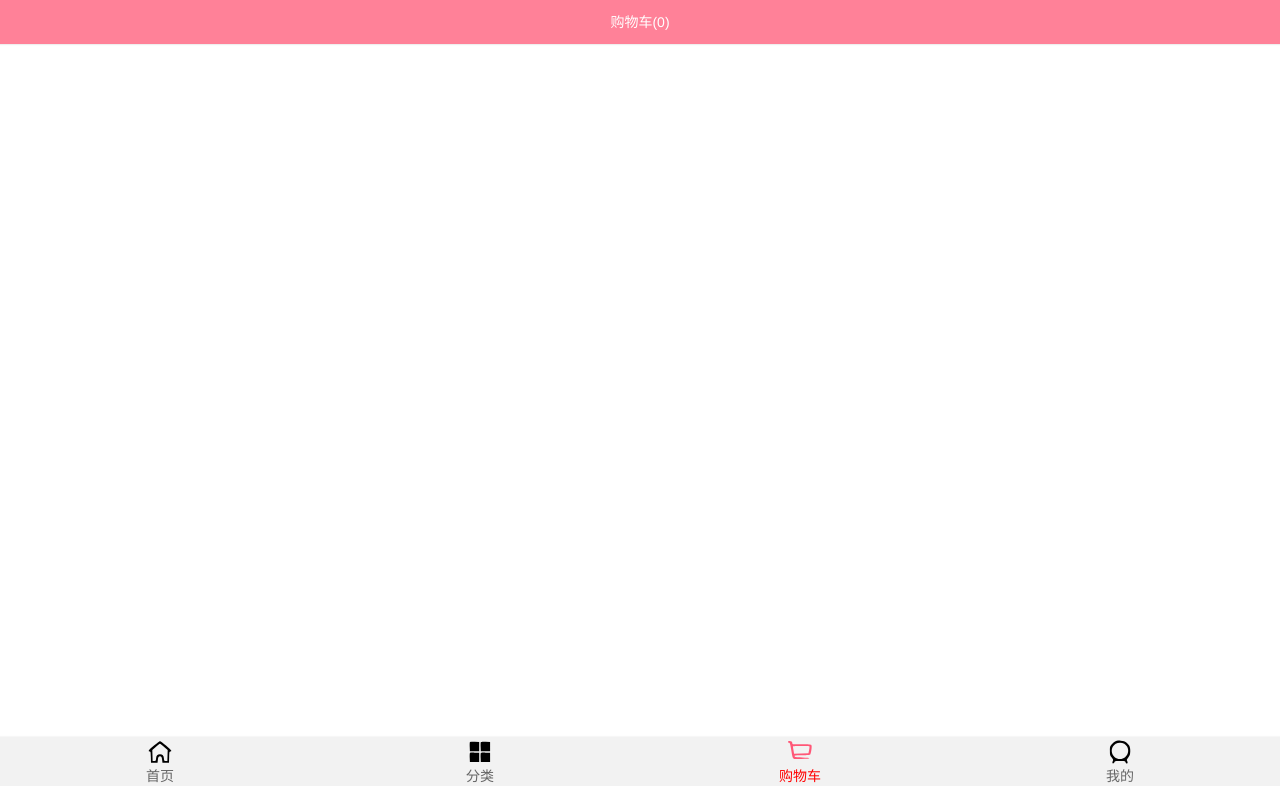
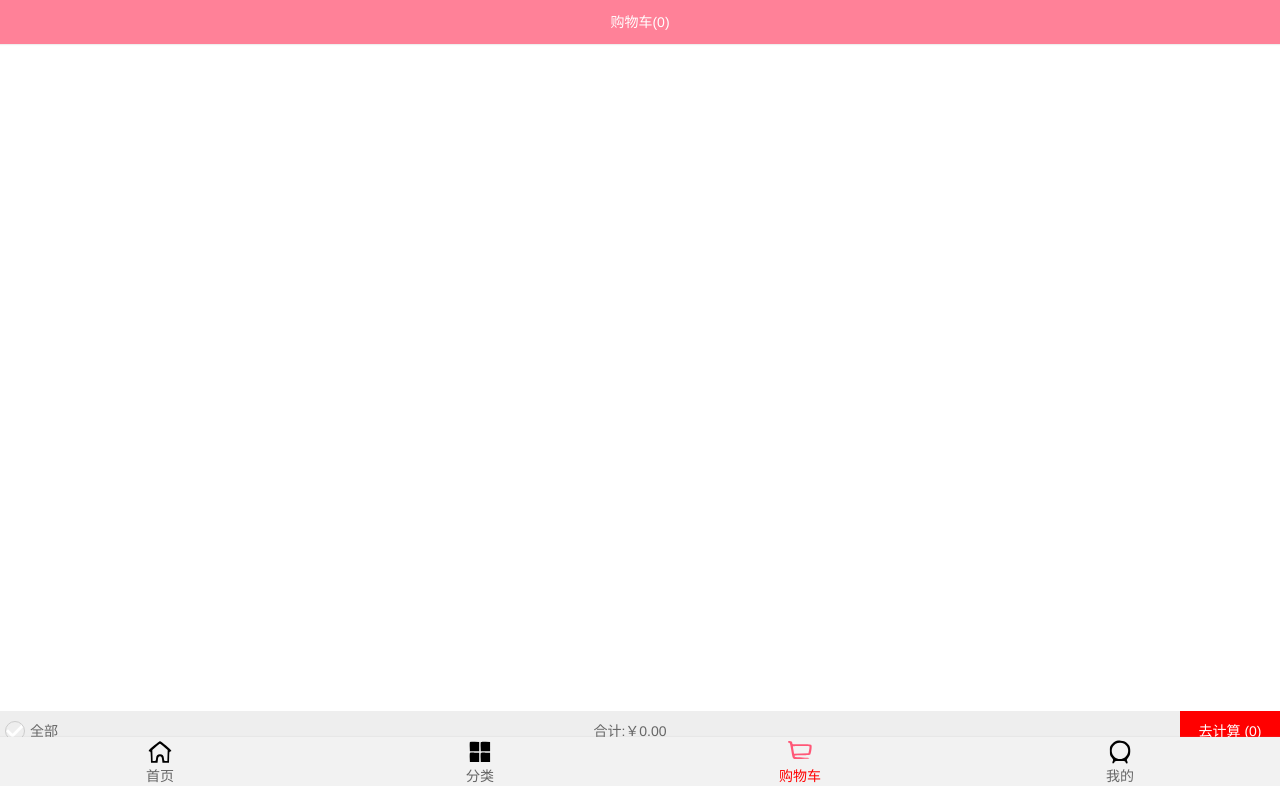
Before and after one commit to futuwxq/mall, a Vue app: page /cart in a window 1280 px wide. Built offline with nearby package versions, Linux system fonts and the light colour scheme.

Commit message:
cart function

```diff
--- /dev/null
+++ b/src/components/common/toast/Toast.vue
@@ -0,0 +1,40 @@
+<template>
+  <div class="totast" v-show="isShow">
+    <div>{{messages}}</div>
+  </div>
+</template>
+
+<script>
+export default {
+  name: "Toast",
+  data() {
+    return {
+      messages: "",
+      isShow: false,
+    };
+  },
+  methods: {
+    show(messages = "默认文字", duration = 2000) {
+      this.isShow = true;
+      this.messages = messages;
+      setTimeout(() => {
+        this.isShow = false;
+        this.messages = "";
+      }, duration);
+    },
+  },
+};
+</script>
+
+<style scoped>
+.totast {
+  position: absolute;
+  left: 50%;
+  bottom: 50%;
+  transform: translate(-50%, -50%);
+  padding: 8px 10px;
+  background: rgba(0, 0, 0, 0.75);
+  color: #fff;
+  z-index: 999;
+}
+</style>
--- /dev/null
+++ b/src/components/common/toast/index.js
@@ -0,0 +1,22 @@
+import Toast from './Toast';
+const obj = {}
+
+//install 默认传入一个参数 Vue，不需要再 import Vue
+obj.install = function(Vue) {
+    // console.log(Vue);
+    // 1. 创建组建的构造器
+    const toastContrustor = Vue.extend(Toast);
+
+    // 2.new 的方式，根据组件的构造器，可以创造出来一个组件对象
+    const toast = new toastContrustor();
+
+    // 3.将组件对象 手动挂载到某一个元素上
+    toast.$mount(document.createElement('div'))
+
+    // 4.toast.$el 对应的就是 div
+    document.body.appendChild(toast.$el)
+
+    // 5 $toast 添加到 Vue 原型
+    Vue.prototype.$toast = toast
+}
+export default obj
--- /dev/null
+++ b/src/components/content/checkButton/CheckButton.vue
@@ -0,0 +1,30 @@
+<template>
+  <div class="check-button">
+    <img src="~assets/img/cart/tick.svg" :class="{active:isChecked}" alt />
+  </div>
+</template>
+
+<script>
+export default {
+  name: "CheckButton",
+  props: {
+    isChecked: {
+      type: Boolean,
+      default: false,
+    },
+  },
+};
+</script>
+
+<style scoped>
+.check-button img {
+  width: 20px;
+  height: 20px;
+  border-radius: 50%;
+  border: 1px solid #ccc;
+}
+.check-button .active {
+  background: red;
+  border-color: #eee;
+}
+</style>>
--- a/src/store/actions.js
+++ b/src/store/actions.js
@@ -2,14 +2,20 @@ import { ADD_COUNT, ADD_TO_CART } from './mutation-types';
 
 export default {
     addCart(context, payload) {
+        return new Promise((resolve) => {
             // playload 是新添加的商品
             // find 函数会将查找到的 product 信息返回给 oldProudct,否则返回 undefined
             let oldProduct = context.state.cartList.find(item => item.iid === payload.iid)
             if (oldProduct) {
                 context.commit(ADD_COUNT, oldProduct)
+                resolve('商品数量 + 1')
             } else {
                 payload.count = 1
+                payload.isChecked = true
                 context.commit(ADD_TO_CART, payload)
+                resolve('添加商品成功')
+            }
+        })
+
     }
 }
-}
--- a/src/store/getters.js
+++ b/src/store/getters.js
@@ -1,6 +1,8 @@
 export default {
     cartLength(state) {
-        return state.cartList.length;
+        return state.cartList.reduce((preValue, item) => {
+            return preValue + item.count;
+        }, 0);
     },
     cartList(state) {
         return state.cartList;
--- a/src/views/cart/Cart.vue
+++ b/src/views/cart/Cart.vue
@@ -1,32 +1,47 @@
 <template>
   <div id="cart">
+    <!-- 导航 -->
     <nav-bar class="nav-bar">
-      <template v-slot:center>购物车({{length}})</template>
+      <template v-slot:center>购物车({{cartLength}})</template>
     </nav-bar>
+    <!-- 购物车 -->
+    <cart-list />
+    <!-- 底部结算 -->
+    <cart-bottom-bar />
   </div>
 </template>
 
 <script>
 import NavBar from "components/common/navbar/NavBar";
+import CartList from "./cartComponent/CartList";
+import CartBottomBar from "./cartComponent/CartBottomBar";
 import { mapGetters } from "vuex";
 export default {
   name: "Cart",
   components: {
     NavBar,
+    CartList,
+    CartBottomBar,
   },
   computed: {
-    // 两种语法
     // getListLength() {
     //   return this.$store.state.cartList.length;
     // },
-    ...mapGetters({
-      length: "cartLength",
-      list: "cartList",
-    }),
+    // 两种语法
+    // 语法1 数组语法
+    ...mapGetters(["cartLength"]),
+    // 语法2 对象语法，属性名可自定义
+    // ...mapGetters({
+    //   length: "cartLength",
+    //   list: "cartList",
+    // }),
   },
 };
 </script>
 <style scoped>
+#cart {
+  height: 100vh;
+}
 .nav-bar {
   background: var(--color-tint);
   color: #fff;
--- /dev/null
+++ b/src/views/cart/cartComponent/CartBottomBar.vue
@@ -0,0 +1,102 @@
+<template>
+  <div class="car-bottom-bar">
+    <div class="check-content">
+      <check-button
+        :isChecked="isSelectAll"
+        @click.native="checkClick"
+        class="check-button"
+        id="check"
+      />
+      <label for="check">全部</label>
+    </div>
+    <div class="price">合计:{{totalPrice}}</div>
+    <div class="calculate" @click="calcClick">去计算 ({{checkLength}})</div>
+  </div>
+</template>
+
+<script>
+import CheckButton from "components/content/checkButton/CheckButton";
+import { mapGetters } from "vuex";
+export default {
+  name: "CartBottomBar",
+  components: {
+    CheckButton,
+  },
+  computed: {
+    ...mapGetters(["cartList"]),
+    totalPrice() {
+      return (
+        "￥" +
+        this.cartList
+          .filter((item) => {
+            return item.isChecked;
+          })
+          .reduce((preValue, item) => {
+            return preValue + item.price * item.count;
+          }, 0)
+          .toFixed(2)
+      );
+    },
+    checkLength() {
+      return this.cartList.filter((item) => {
+        return item.isChecked;
+      }).length;
+    },
+    /**
+     * 是否全选
+     */
+    isSelectAll() {
+      //  find 找到就返回该成员，否则 undefined
+      if (this.cartList.length === 0) return false;
+      return !this.cartList.find((item) => !item.isChecked);
+    },
+  },
+  methods: {
+    checkClick() {
+      // 现在处于全部选中状态
+      if (this.isSelectAll)
+        this.cartList.forEach((item) => (item.isChecked = false));
+      // 不全选中状态
+      else this.cartList.forEach((item) => (item.isChecked = true));
+    },
+  },
+  calcClick() {
+    if (!isSelectAll) this.$toast.show("请选择购买的商品");
+  },
+};
+</script>
+
+<style scoped>
+.car-bottom-bar {
+  position: fixed;
+  left: 0;
+  right: 0;
+  bottom: 49px;
+  height: 40px;
+  background: #eee;
+  display: flex;
+  text-align: center;
+  line-height: 40px;
+  font-size: 14px;
+}
+
+.check-content {
+  display: flex;
+  width: 80px;
+}
+.check-content .check-button {
+  padding: 0 5px;
+  /* width: 20px; */
+  display: flex;
+  align-items: center;
+}
+.price {
+  flex: 1;
+  /* text-align: left; */
+}
+.calculate {
+  width: 100px;
+  color: #fff;
+  background: red;
+}
+</style>
--- /dev/null
+++ b/src/views/cart/cartComponent/CartList.vue
@@ -0,0 +1,20 @@
+<template>
+  <div class="cart-list-wrap">
+    <cart-list-item v-for="(item, index) in cartList" :key="index" :proudcts="item" />
+  </div>
+</template>
+<script>
+import CartListItem from "./CartListItem";
+import { mapGetters } from "vuex";
+export default {
+  name: "CartList",
+  components: {
+    CartListItem,
+  },
+  computed: {
+    ...mapGetters(["cartList"]),
+  },
+};
+</script>
+<style scoped>
+</style>
--- /dev/null
+++ b/src/views/cart/cartComponent/CartListItem.vue
@@ -0,0 +1,102 @@
+<template>
+  <div class="cart-list-item">
+    <div class="item-selector">
+      <check-button @click.native="checkClick" :isChecked="proudcts.isChecked" />
+    </div>
+    <div class="item-img">
+      <img :src="proudcts.image" alt="商品图片" />
+    </div>
+    <div class="item-info">
+      <div class="item-title">{{proudcts.title}}</div>
+      <div class="item-desc">{{proudcts.desc}}</div>
+      <div class="info-bottom">
+        <div class="item-price left">{{proudcts.price | showPrice}}</div>
+        <div class="item-count right">x{{proudcts.count}}</div>
+      </div>
+    </div>
+  </div>
+</template>
+
+<script>
+import CheckButton from "components/content/checkButton/CheckButton";
+export default {
+  name: "CartListItem",
+  components: {
+    CheckButton,
+  },
+  props: {
+    proudcts: {
+      type: Object,
+      default() {
+        return {};
+      },
+    },
+  },
+  filters: {
+    showPrice(value) {
+      return "￥" + value;
+    },
+  },
+  methods: {
+    checkClick() {
+      this.proudcts.isChecked = !this.proudcts.isChecked;
+    },
+  },
+};
+</script>
+
+<style scoped>
+.cart-list-item {
+  width: 100%;
+  display: flex;
+  padding: 5px;
+  border-bottom: 1px solid #ccc;
+}
+
+.item-selector {
+  width: 20px;
+  display: flex;
+  justify-content: center;
+  align-items: center;
+}
+.item-img {
+  padding: 5px;
+}
+.item-img img {
+  width: 80px;
+  height: 100px;
+  display: block;
+  border-radius: 5px;
+}
+
+.item-info {
+  overflow: hidden;
+  font-size: 17px;
+  color: #333;
+  padding: 5px 10px;
+  position: relative;
+}
+.item-title,
+.item-desc {
+  overflow: hidden;
+  white-space: nowrap;
+  text-overflow: ellipsis;
+}
+.item-info .item-desc {
+  font-size: 14px;
+  color: #666;
+  margin-top: 15px;
+}
+
+.info-bottom {
+  margin-top: 10px;
+  position: absolute;
+  bottom: 10px;
+  left: 10px;
+  right: 10px;
+}
+
+.info-bottom .item-price {
+  color: orangered;
+}
+</style>
--- a/src/views/detail/Detail.vue
+++ b/src/views/detail/Detail.vue
@@ -12,6 +12,7 @@
     </scroll>
     <back-top @click.native="btnClick" v-show="isShowBackTop" />
     <detail-bottom-bar @addToCart="addToCart" />
+    <!-- <totast /> -->
   </div>
 </template>
 
@@ -28,6 +29,7 @@ import DetailBottomBar from "./detailCpn/DetailBottomBar";
 import GoodsList from "components/content/good/GoodsList";
 import Scroll from "components/common/scroll/Scroll";
 // import BackTop from "components/content/backTop/BackTop";
+// import Totast from "components/common/totast/Totast";
 
 import { debounce } from "common/utils";
 import { itemListenerMixin, backTopMixin } from "common/mixin";
@@ -40,6 +42,7 @@ import {
   Shop,
   GoodsParam,
 } from "network/detail";
+import { mapActions } from "vuex";
 
 export default {
   name: "Detail",
@@ -54,6 +57,7 @@ export default {
     DetailBottomBar,
     GoodsList,
     Scroll,
+    // Totast,
   },
   data() {
     return {
@@ -165,7 +169,12 @@ export default {
     this.$bus.$off("itemImageLoad", this.itemImageListener);
   },
   methods: {
-    // 处理的是 detail info 的图片
+    ...mapActions(["addCart"]),
+
+    /**
+     * 处理的是 detail info 的图片
+     */
+
     imageLoad() {
       // 方法一 等所有图片加载完了 refresh
       // this.$refs.scroll.refresh();
@@ -232,12 +241,20 @@ export default {
       const product = {};
       product.image = this.swpiperImage[0];
       product.title = this.goods.title;
-      product.desc = this.goods.title;
+      product.desc = this.goods.desc;
       product.price = this.goods.realPrice;
       product.iid = this.iid;
 
       // 2.将商品添加到购物车中 vuex
-      this.$store.dispatch("addCart", product);
+      // this.$store.dispatch("addCart", product).then((res) => {
+      //   console.log(res);
+      // });
+
+      // promise + mapActions
+      this.addCart(product).then((res) => {
+        // console.log(this.$toast);
+        this.$toast.show(res, 2000);
+      });
     },
   },
 };
```
Also changed, not shown: src/main.js (+7 -2 lines). Lines whose indentation alone changed are shown as unchanged.
